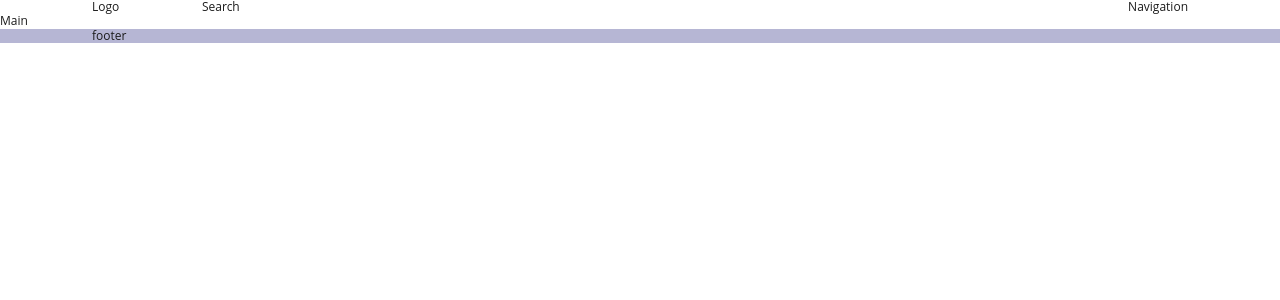
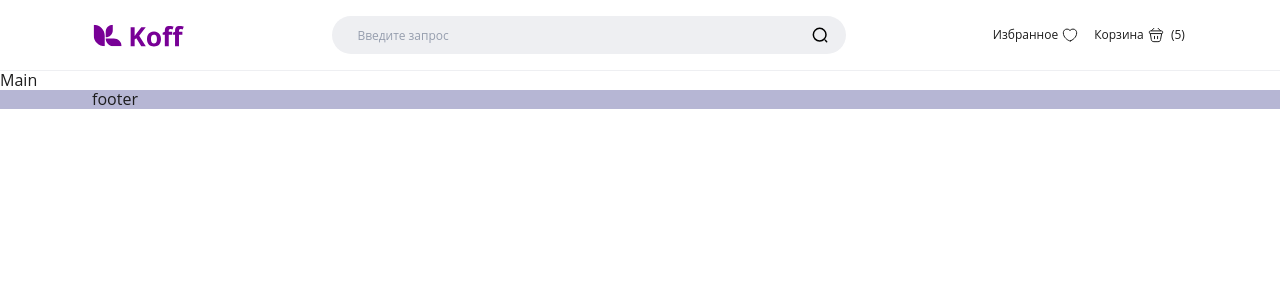
Before and after one commit to vadim-m/koff-react, a React (Vite) app: page / in a window 1280 px wide. Shown: the top 300 px of the page. Built offline with nearby package versions, Linux system fonts and the light colour scheme; a web font is replaced by a local one.

Commit message:
feat: закончил header

```diff
--- a/src/assets/styles/mixins.scss
+++ b/src/assets/styles/mixins.scss
@@ -1,11 +1,11 @@
 // Устройства Large от 1200 и выше
-$large: 1119.98px;
+$large: 1200px;
 
 // Устройства Medium от 820 до 1200 (не включая!) / laptops
-$medium: 819.98px;
+$medium: 820px;
 
-// Устройства Small от 320px до 580px (не включая!) / tablets
-$tablets: 579.98px;
+// Устройства Small от 580 до 820 (не включая!) / tablets
+$tablets: 580px;
 
 // Миксины для медиа-запросов
 // от 1200 и выше
--- a/src/components/Logo/Logo.jsx
+++ b/src/components/Logo/Logo.jsx
@@ -1,5 +1,9 @@
-// import style from './Logo.module.scss';
+import style from './Logo.module.scss';
 
 export const Logo = () => {
-  return <div>Logo</div>;
+  return (
+    <a href="/">
+      <img className={style.logo} src="/img/logo.svg" alt="Лого Koff маркет" />
+    </a>
+  );
 };
--- a/src/components/Logo/Logo.module.scss
+++ b/src/components/Logo/Logo.module.scss
@@ -1,5 +1,6 @@
 @import '../../assets/styles/mixins.scss';
 
-.header {
-  background-color: red;
+.logo {
+  max-height: 100%;
+  width: 100%;
 }
--- a/src/components/Navigation/Navigation.jsx
+++ b/src/components/Navigation/Navigation.jsx
@@ -1,5 +1,71 @@
-// import style from './Header.module.scss';
+import style from './Navigation.module.scss';
 
 export const Navigation = () => {
-  return <div>Navigation</div>;
+  return (
+    <nav className={style.nav}>
+      <a className={style.link} href="/favorites">
+        <span className={style.text}>Избранное</span>
+        <svg
+          width="16"
+          height="16"
+          viewBox="0 0 16 16"
+          fill="none"
+          xmlns="http://www.w3.org/2000/svg"
+        >
+          <path
+            d="M8.41331 13.8733C8.18665 13.9533 7.81331 13.9533 7.58665 13.8733C5.65331
+            13.2133 1.33331 10.46 1.33331 5.79332C1.33331 3.73332 2.99331
+            2.06665 5.03998 2.06665C6.25331 2.06665 7.32665 2.65332
+            7.99998 3.55998C8.67331 2.65332 9.75331 2.06665 10.96 2.06665C13.0066
+            2.06665 14.6666 3.73332 14.6666
+            5.79332C14.6666 10.46 10.3466 13.2133 8.41331 13.8733Z"
+            stroke="currentColor"
+            strokeLinecap="round"
+            strokeLinejoin="round"
+          />
+        </svg>
+      </a>
+      <a className={style.link} href="/cart">
+        <span className={style.text}>Корзина</span>
+        <span className={style.number}> &nbsp;(5)&nbsp;</span>
+        <svg
+          width="16"
+          height="16"
+          viewBox="0 0 16 16"
+          fill="none"
+          xmlns="http://www.w3.org/2000/svg"
+        >
+          <path
+            d="M5.87336 1.33325L3.46002 3.75325"
+            stroke="currentColor"
+            strokeMiterlimit="10"
+            strokeLinecap="round"
+            strokeLinejoin="round"
+          />
+          <path
+            d="M10.1266 1.33325L12.54 3.75325"
+            stroke="currentColor"
+            strokeMiterlimit="10"
+            strokeLinecap="round"
+            strokeLinejoin="round"
+          />
+          <path
+            d="M1.33331 5.23324C1.33331 3.9999 1.99331 3.8999 2.81331
+            3.8999H13.1866C14.0066 3.8999 14.6666 3.9999 14.6666 5.23324C14.6666
+            6.66657 14.0066 6.56657 13.1866 6.56657H2.81331C1.99331 6.56657 1.33331
+            6.66657 1.33331 5.23324Z"
+            stroke="currentColor"
+          />
+          <path d="M6.50665 9.33325V11.6999" stroke="currentColor" strokeLinecap="round" />
+          <path d="M9.5733 9.33325V11.6999" stroke="currentColor" strokeLinecap="round" />
+          <path
+            d="M2.33331 6.66675L3.27331 12.4267C3.48665 13.7201 3.99998 14.6667
+            5.90665 14.6667H9.92665C12 14.6667 12.3066 13.7601 12.5466 12.5067L13.6666 6.66675"
+            stroke="currentColor"
+            strokeLinecap="round"
+          />
+        </svg>
+      </a>
+    </nav>
+  );
 };
--- a/src/components/Navigation/Navigation.module.scss
+++ b/src/components/Navigation/Navigation.module.scss
@@ -1,5 +1,41 @@
 @import '../../assets/styles/mixins.scss';
 
-.header {
-  background-color: red;
+.nav {
+  display: flex;
+  gap: rem(16);
 }
+
+.link {
+  display: flex;
+  align-items: center;
+  gap: 4px;
+  border-radius: 4px;
+  outline-offset: 5px;
+  outline: 1px solid transparent;
+
+  &:hover,
+  &:active {
+    color: var(--violet);
+  }
+
+  &:focus-visible {
+    color: var(--violet);
+    outline-color: var(--violet);
+  }
+}
+
+.text {
+  display: none;
+  font-size: rem(12);
+  font-style: normal;
+
+  @include tablets {
+    display: block;
+  }
+}
+
+.number {
+  font-size: rem(12);
+  font-style: normal;
+  order: 1;
+}
--- a/src/components/Search/Search.jsx
+++ b/src/components/Search/Search.jsx
@@ -1,5 +1,40 @@
-// import style from './Header.module.scss';
+import style from './Search.module.scss';
 
 export const Search = () => {
-  return <div>Search</div>;
+  return (
+    <form className={style.search}>
+      <input
+        className={style.input}
+        type="search"
+        name="search"
+        placeholder="Введите запрос"
+      ></input>
+      <button className={style.btn} type="submit">
+        <svg
+          width="16"
+          height="16"
+          viewBox="0 0 16 16"
+          fill="none"
+          xmlns="http://www.w3.org/2000/svg"
+        >
+          <path
+            d="M7.66671 13.9999C11.1645 13.9999 14 11.1644 14 7.66659C14 4.16878
+            11.1645 1.33325 7.66671 1.33325C4.1689 1.33325 1.33337 4.16878 1.33337
+            7.66659C1.33337 11.1644 4.1689 13.9999 7.66671 13.9999Z"
+            stroke="currentColor"
+            strokeWidth="1.5"
+            strokeLinecap="round"
+            strokeLinejoin="round"
+          />
+          <path
+            d="M14.6667 14.6666L13.3334 13.3333"
+            stroke="currentColor"
+            strokeWidth="1.5"
+            strokeLinecap="round"
+            strokeLinejoin="round"
+          />
+        </svg>
+      </button>
+    </form>
+  );
 };
--- a/src/components/Search/Search.module.scss
+++ b/src/components/Search/Search.module.scss
@@ -1,5 +1,52 @@
 @import '../../assets/styles/mixins.scss';
 
-.header {
-  background-color: red;
+.search {
+  width: 100%;
+  height: rem(38);
+  display: flex;
+  position: relative;
 }
+
+.input {
+  width: 100%;
+  height: 100%;
+  color: var(--black);
+  font-size: rem(12);
+  font-style: normal;
+  font-weight: 400;
+  outline: none;
+  background-color: var(--snow);
+  border: 1px solid transparent;
+  border-radius: rem(32);
+  padding: rem(10) rem(40) rem(10) rem(24);
+
+  &::placeholder {
+    color: var(--gray);
+  }
+
+  &:focus-visible,
+  &:hover {
+    border: 1px solid #c4c8d0;
+  }
+}
+
+.btn {
+  display: flex;
+  position: absolute;
+  top: 50%;
+  right: 12px;
+  transform: translateY(-50%);
+  border-radius: 4px;
+  outline-offset: 5px;
+  outline: 1px solid transparent;
+
+  &:hover,
+  &:active {
+    color: var(--violet);
+  }
+
+  &:focus-visible {
+    color: var(--violet);
+    outline-color: var(--violet);
+  }
+}
--- a/src/index.scss
+++ b/src/index.scss
@@ -58,7 +58,7 @@
   min-width: 320px;
   font-family: 'Open Sans', sans-serif;
   /* mobile-first */
-  font-size: 0.75rem;
+  font-size: 1rem;
   line-height: 1.2;
   color: var(--black);
   font-synthesis: none;
@@ -124,8 +124,7 @@
 
 /* адаптив дял картинок, чтобы не вылезали за родителя  */
 img,
-picture,
-svg {
+picture {
   display: block;
   max-width: 100%;
   height: auto;
--- a/src/views/Container/Container.module.scss
+++ b/src/views/Container/Container.module.scss
@@ -2,7 +2,7 @@
 
 .container {
   max-width: 1440px;
-  padding: rem(16);
+  padding: 0 rem(16);
   margin: 0 auto;
 
   @include tablets {
--- a/src/views/Header/Header.module.scss
+++ b/src/views/Header/Header.module.scss
@@ -1,10 +1,15 @@
 @import '../../assets/styles/mixins.scss';
+
+.header {
+  padding: rem(16) 0;
+  border-bottom: 1px solid var(--snow);
+}
 
 .container {
   display: grid;
   gap: rem(16);
   align-items: center;
-  justify-content: center;
+  justify-content: space-between;
   grid-template-areas:
     'logo navigation'
     'search search';
@@ -15,14 +20,26 @@
   }
 
   .logo {
+    height: rem(25);
     grid-area: logo;
   }
 
   .search {
+    width: 100%;
     grid-area: search;
+    justify-self: center;
+
+    @include medium {
+      max-width: 410px;
+    }
+
+    @include large {
+      max-width: 514px;
+    }
   }
 
   .navigation {
     grid-area: navigation;
+    justify-self: end;
   }
 }
```
Also changed, not shown: public/img/logo.svg (added).
